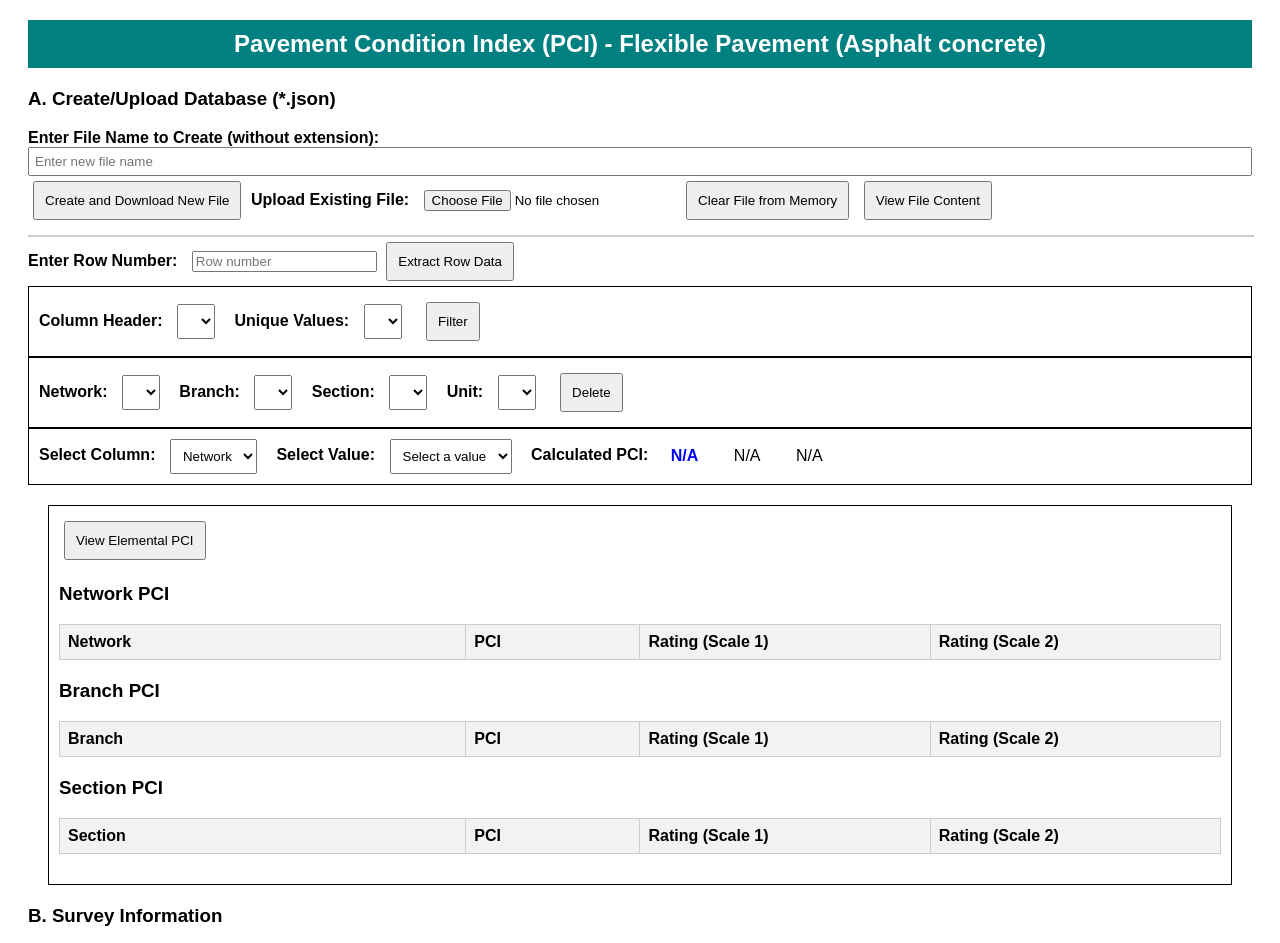
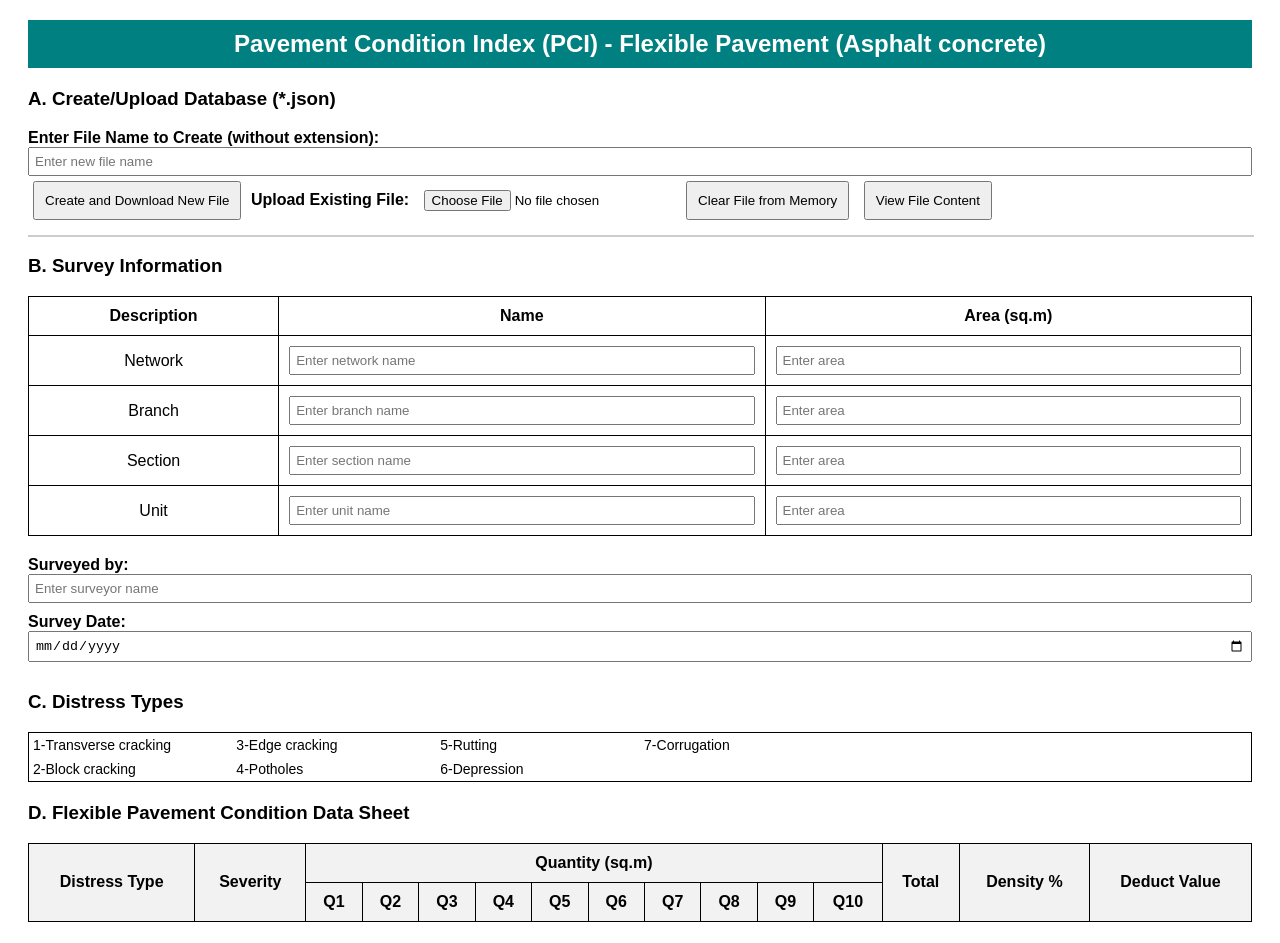
Before and after one commit to Kamleshwari/kamleshwari.github.io, a plain HTML site: page index.html in a window 1280 px wide. Shown: the top 943 px of the page. Drawn offline with nearby package versions, Linux system fonts and the light colour scheme; a script that the page names is missing.

Commit message:
Update index.html

```diff
--- a/index.html
+++ b/index.html
@@ -32,144 +32,6 @@
             <div id="fileContent">
                 <!-- Table content will be generated here -->
             </div>
-
-            <!-- Input for row number and button -->
-            <label for="rowNumber">Enter Row Number:</label>
-            <input type="number" id="rowNumber" min="1" placeholder="Row number">
-            <button id="extractRowData">Extract Row Data</button>
-
-
-            <div class="filter-container">
-                <label for="filterColumn">Column Header:</label>
-                <select id="filterColumn">
-                    <!-- Dynamic column headers will be inserted here -->
-                </select>
-
-                <label for="filterValue">Unique Values:</label>
-                <select id="filterValue">
-                    <!-- Dynamic unique values based on selected column -->
-                </select>
-
-
-                <button id="applyFilter">Filter</button>
-            </div>
-
-            <div class="delete-section">
-                <label for="networkDropdown">Network:</label>
-                <select id="networkDropdown"></select>
-
-                <label for="branchDropdown">Branch:</label>
-                <select id="branchDropdown"></select>
-
-                <label for="sectionDropdown">Section:</label>
-                <select id="sectionDropdown"></select>
-
-                <label for="unitDropdown">Unit:</label>
-                <select id="unitDropdown"></select>
-
-                <button id="deleteButton">Delete</button>
-            </div>
-
-
-
-
-            <div class="dropdownContainer">
-                <!-- Dropdown 1: Contains headers -->
-                <label for="headerDropdown">Select Column:</label>
-                <select id="headerDropdown">
-                    <option value="network">Network</option>
-                    <option value="branch">Branch</option>
-                    <option value="section">Section</option>
-                </select>
-
-                <!-- Dropdown 2: Will be dynamically populated with unique values -->
-                <label for="valueDropdown">Select Value:</label>
-                <select id="valueDropdown">
-                    <option value="">Select a value</option>
-                </select>
-
-                <!-- Display the calculated PCI -->
-                <label id="pciLabel" for="calculatedPCI">Calculated PCI: </label>
-                <span id="calculatedPCI">N/A</span>
-                <span id="calculatedPCI_rating1">N/A</span>
-                <span id="calculatedPCI_rating2">N/A</span>
-
-            </div>
-
-            <div class="unique-container">
-                <button id="viewElementalPCI">View Elemental PCI</button>
-
-                <!-- Table for Networks -->
-                <h3>Network PCI</h3>
-                <table id="networkTable" class="pci-table">
-                    <colgroup>
-                        <col style="width: 35%;">
-                        <col style="width: 15%;">
-                        <col style="width: 25%;">
-                        <col style="width: 25%;">
-                    </colgroup>
-                    <thead>
-                        <tr>
-                            <th>Network</th>
-                            <th>PCI</th>
-                            <th>Rating (Scale 1)</th>
-                            <th>Rating (Scale 2)</th>
-                        </tr>
-                    </thead>
-                    <tbody>
-                        <!-- Network PCI rows will be populated here -->
-                    </tbody>
-                </table>
-
-                <!-- Table for Branches -->
-                <h3>Branch PCI</h3>
-                <table id="branchTable" class="pci-table">
-                    <colgroup>
-                        <col style="width: 35%;">
-                        <col style="width: 15%;">
-                        <col style="width: 25%;">
-                        <col style="width: 25%;">
-                    </colgroup>
-                    <thead>
-                        <tr>
-                            <th>Branch</th>
-                            <th>PCI</th>
-                            <th>Rating (Scale 1)</th>
-                            <th>Rating (Scale 2)</th>
-                        </tr>
-                    </thead>
-                    <tbody>
-                        <!-- Branch PCI rows will be populated here -->
-                    </tbody>
-                </table>
-
-                <!-- Table for Sections -->
-
-                <h3>Section PCI</h3>
-
-                <table id="sectionTable" class="pci-table">
-                    <colgroup>
-                        <col style="width: 35%;">
-                        <col style="width: 15%;">
-                        <col style="width: 25%;">
-                        <col style="width: 25%;">
-                    </colgroup>
-                    <thead>
-                        <tr>
-                            <th>Section</th>
-                            <th>PCI</th>
-                            <th>Rating (Scale 1)</th>
-                            <th>Rating (Scale 2)</th>
-                        </tr>
-                    </thead>
-                    <tbody>
-                        <!-- Section PCI rows will be populated here -->
-                    </tbody>
-
-                </table>
-            </div>
-
-
 
         </div>
 
```
